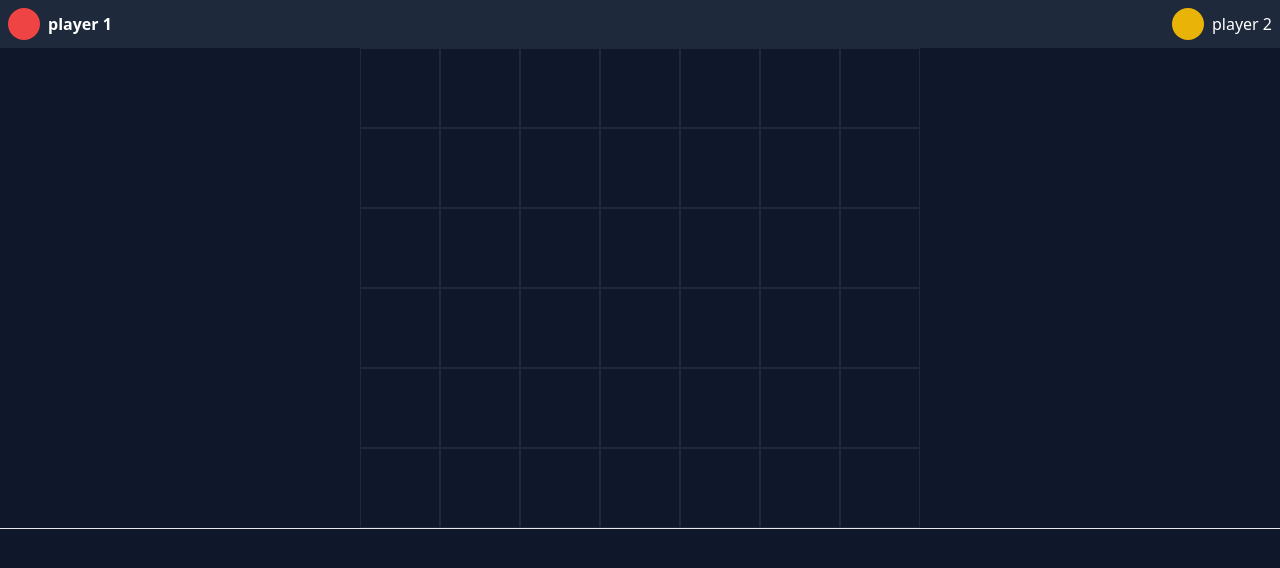
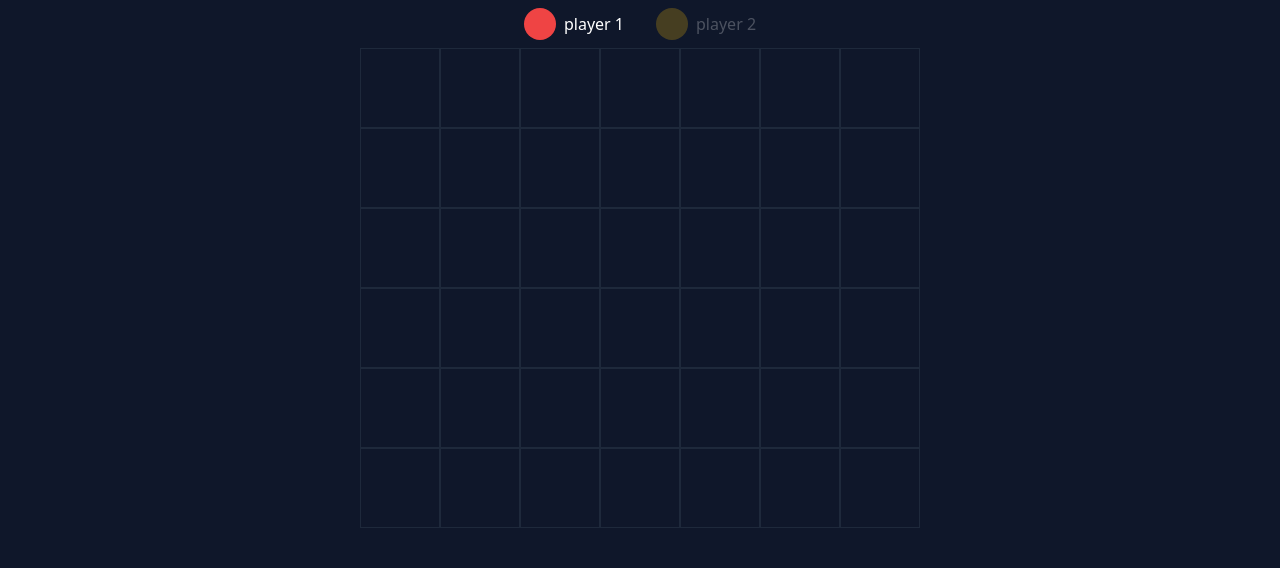
Before and after one commit to cantart/conn4, a SvelteKit app: page / in a window 1280 px wide. Shown: the top 568 px of the page. Built offline with nearby package versions, Linux system fonts and the light colour scheme.

Commit message:
a bit of redesign

```diff
--- a/src/routes/+page.svelte
+++ b/src/routes/+page.svelte
@@ -8,17 +8,18 @@
 	const game = createGame({ players });
 </script>
 
-<div class="flex w-full items-center justify-between bg-slate-800 p-2">
+<div class="mt-2 flex flex-col gap-2">
+	<div class="flex justify-center gap-8">
 		{#each players as player, i}
-		<div class="flex items-center gap-2">
+			<span
+				class:opacity-25={game.currentPlayerTurn().id !== player.id}
+				class="flex items-center gap-2 transition-all"
+			>
 				<div class="h-8 w-8 rounded-full {i === 0 ? 'bg-red-500' : 'bg-yellow-500'}"></div>
-			<p
-				class:font-bold={game.currentPlayerTurn().id === player.id}
-				class="text-white transition-all"
-			>
+				<p>
 					{player.name}
 				</p>
-		</div>
+			</span>
 		{/each}
 	</div>
 
@@ -27,7 +28,7 @@
 			<p class="text-2xl font-bold">
 				{game.wonPlayer.player.name} won!
 			</p>
-		<button class="block" onclick={game.restart}>Restart</button>
+			<button class="block underline" onclick={game.restart}>Restart</button>
 		</div>
 	{/if}
 
@@ -35,7 +36,7 @@
 		<div class:opacity-50={halfOpacity} class="h-full w-full rounded-full {skin}"></div>
 	{/snippet}
 
-<div class="border-b">
+	<div>
 		{#each game.table as row, i}
 			<div class="flex justify-center">
 				{#each row as cell, j}
@@ -44,6 +45,7 @@
 						!game.wonPlayer.coordinates.some(([row, col]) => row === i && col === j)}
 
 					<button
+						class:cursor-auto={game.wonPlayer}
 						class="grid aspect-square w-[5rem] place-items-center border border-slate-800"
 						onclick={() => game.dropPiece(j)}
 					>
@@ -58,3 +60,4 @@
 			</div>
 		{/each}
 	</div>
+</div>
```
Lines whose indentation alone changed are shown as unchanged.
